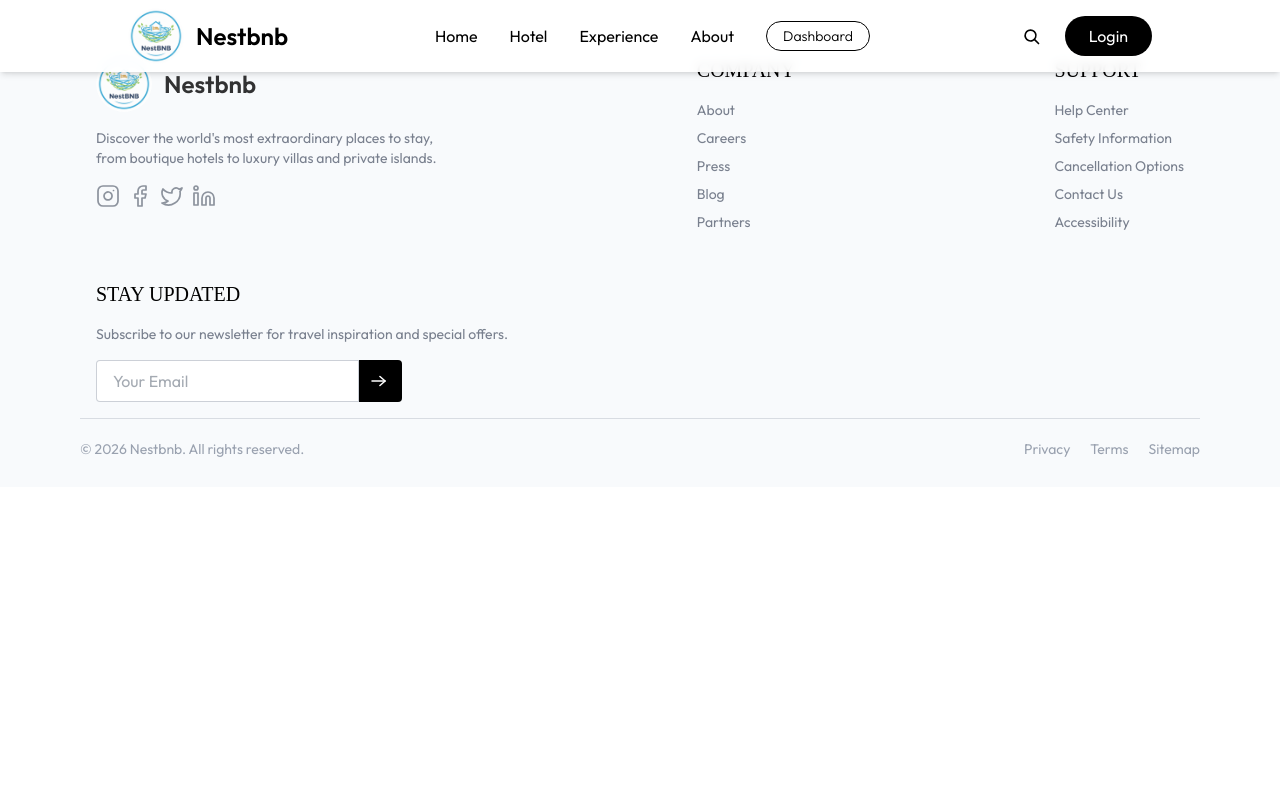
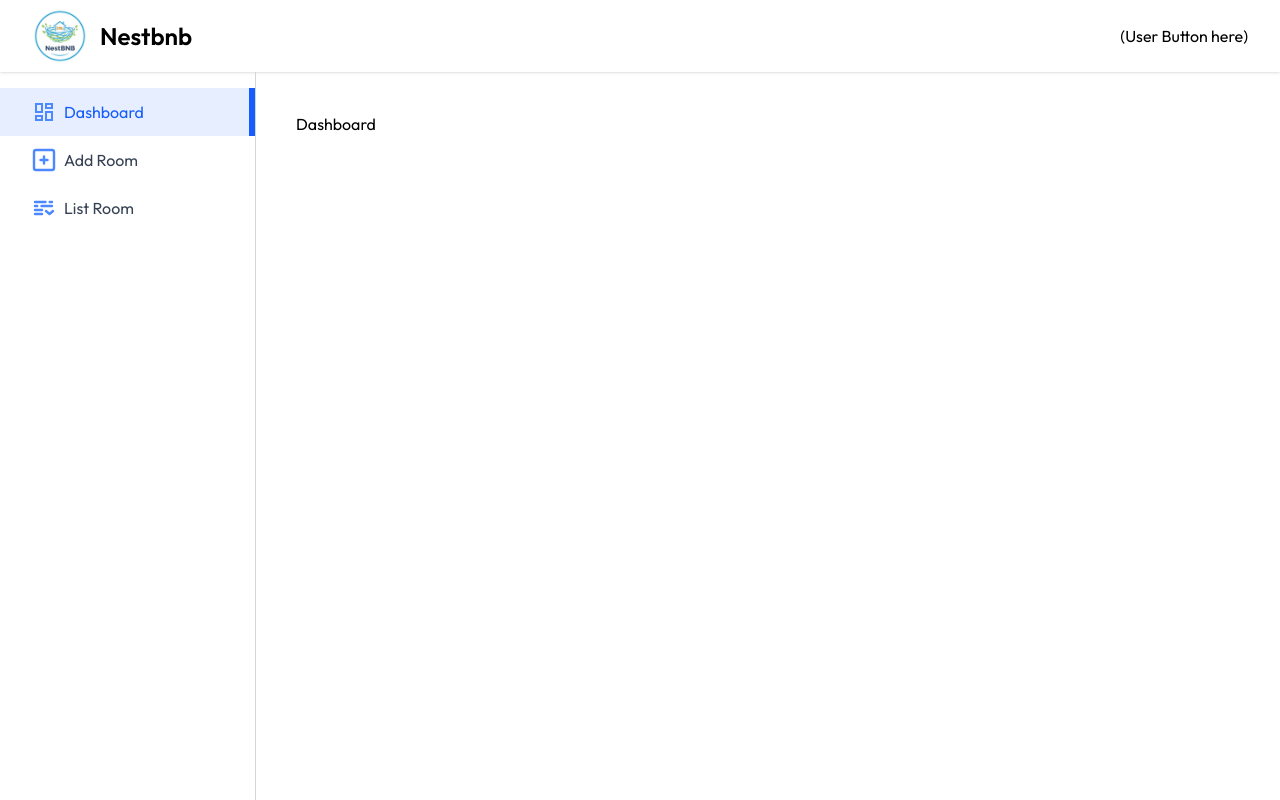
Before and after one commit to arjuncodes05/nestbnb, a React (Vite) app in the folder client/: page /owner in a window 1280 px wide. Shown: the top 800 px of the page. Built offline with nearby package versions, Linux system fonts and the light colour scheme; a web font is replaced by a local one.

Commit message:
Setup Hotel Owner pages and components UI

```diff
--- a/client/src/App.jsx
+++ b/client/src/App.jsx
@@ -1,22 +1,35 @@
-import { Route, Routes } from "react-router-dom";
+import { Route, Routes, useLocation } from "react-router-dom";
 import NavBar from "./components/NavBar";
 import Home from "./pages/home";
 import Footer from "./components/Footer";
 import AllRooms from "./pages/AllRooms";
 import RoomDetails from "./pages/RoomDetails";
 import MyBookings from "./pages/MyBookings";
-import HotelReg from "./components/HotelReg";
+import HotelReg from "./components/HotelReg.jsx";
+import Layout from "./pages/hotelowner/Layout.jsx"
+
+import Dashboard from "./pages/hotelowner/Dashboard.jsx"
+import AddRoom from "./pages/hotelowner/AddRoom.jsx"
+import ListRoom from "./pages/hotelowner/ListRoom.jsx"
 
 const App = () => {
+
+  const isOwnerPath = useLocation().pathname.includes("owner");
+
   return (
     <div>
-      <NavBar/>
+      { !isOwnerPath && <NavBar/>}
       {false && <HotelReg />}
         <Routes>
           <Route path="/" element={<Home/>}/>
           <Route path="/rooms" element={<AllRooms/>}/>
           <Route path="/rooms/:id" element={<RoomDetails/>}/>
           <Route path="/my-bookings" element={<MyBookings/>}/>
+          <Route path="/owner" element={<Layout/>}>
+            <Route index element={<Dashboard/>} />
+            <Route path="add-room" element={<AddRoom/>} />
+            <Route path="list-room" element={<ListRoom/>} />
+          </Route>
         </Routes>
       <Footer/>
     </div>
--- /dev/null
+++ b/client/src/components/hotelOwner/NavBar.jsx
@@ -0,0 +1,19 @@
+import { Link } from "react-router-dom"
+import { assets } from "../../assets/assets"
+
+const NavBar = () => {
+  return (
+    <div className="flex items-center justify-between w-full bg-white px-4 md:px-8  py-2 shadow-sm">
+          <Link to="/" className="items-center flex gap-3 cursor-pointer">
+                <img className="w-12 lg:w-14" src={assets.logo} alt="logo" />
+                <p className={`font-semibold text-xl lg:text-2xl`}>Nestbnb</p>
+            </Link>
+
+            <div className="cursor-pointer">
+                <p>(User Button here)</p>
+            </div>
+    </div>
+  )
+}
+
+export default NavBar
--- /dev/null
+++ b/client/src/components/hotelOwner/SlideBar.jsx
@@ -0,0 +1,27 @@
+import { NavLink } from "react-router-dom"
+import { assets } from "../../assets/assets"
+
+const SlideBar = () => {
+
+    const slidebarLinks = [
+        {name: "Dashboard", path: "/owner", icon: assets.dashboardIcon },
+        {name: "Add Room", path: "/owner/add-room", icon: assets.addIcon },
+        {name: "List Room", path: "/owner/list-room", icon: assets.listIcon },
+    ]
+
+  return (
+    <div className="md:w-64 w-16 h-full flex flex-col py-4 border-r border-gray-300 transition-all duration-500">
+        {
+            slidebarLinks.map((item, index) => (
+                <NavLink key={index} to={item.path} end="/owner" className={({isActive}) => `${isActive ? "border-r-4 md:border-r-[6px] bg-blue-600/10 border-blue-600 text-blue-600" : "hover:bg-gray-100/90 border-white text-gray-700"} flex items-center gap-2 py-3 px-4 md:px-8 border-box
+                `}>
+                    <img src={item.icon} alt={item.name} className="min-h-6 min-w-6" />
+                    <p className="md:block hidden text-center">{item.name}</p>
+                </NavLink>
+            ))
+        }
+    </div>
+  )
+}
+
+export default SlideBar
--- /dev/null
+++ b/client/src/pages/hotelowner/AddRoom.jsx
@@ -0,0 +1,9 @@
+import React from 'react'
+
+const AddRoom = () => {
+  return (
+    <div>AddRoom</div>
+  )
+}
+
+export default AddRoom
--- /dev/null
+++ b/client/src/pages/hotelowner/Dashboard.jsx
@@ -0,0 +1,8 @@
+
+const Dashboard = () => {
+  return (
+    <div>Dashboard</div>
+  )
+}
+
+export default Dashboard
--- /dev/null
+++ b/client/src/pages/hotelowner/Layout.jsx
@@ -0,0 +1,19 @@
+import { Outlet } from "react-router-dom"
+import NavBar from "../../components/hotelOwner/NavBar"
+import SlideBar from "../../components/hotelOwner/SlideBar"
+
+const Layout = () => {
+  return (
+    <div className="h-screen">
+      <NavBar/>
+      <div className="flex h-screen">
+        <SlideBar/>
+        <div className="flex-1 p-4 pt-10 md:px-10 h-full">
+          <Outlet/>
+        </div>
+      </div>
+    </div>
+  )
+}
+
+export default Layout
--- /dev/null
+++ b/client/src/pages/hotelowner/ListRoom.jsx
@@ -0,0 +1,8 @@
+
+const ListRoom = () => {
+  return (
+    <div>ListRoom</div>
+  )
+}
+
+export default ListRoom
```
